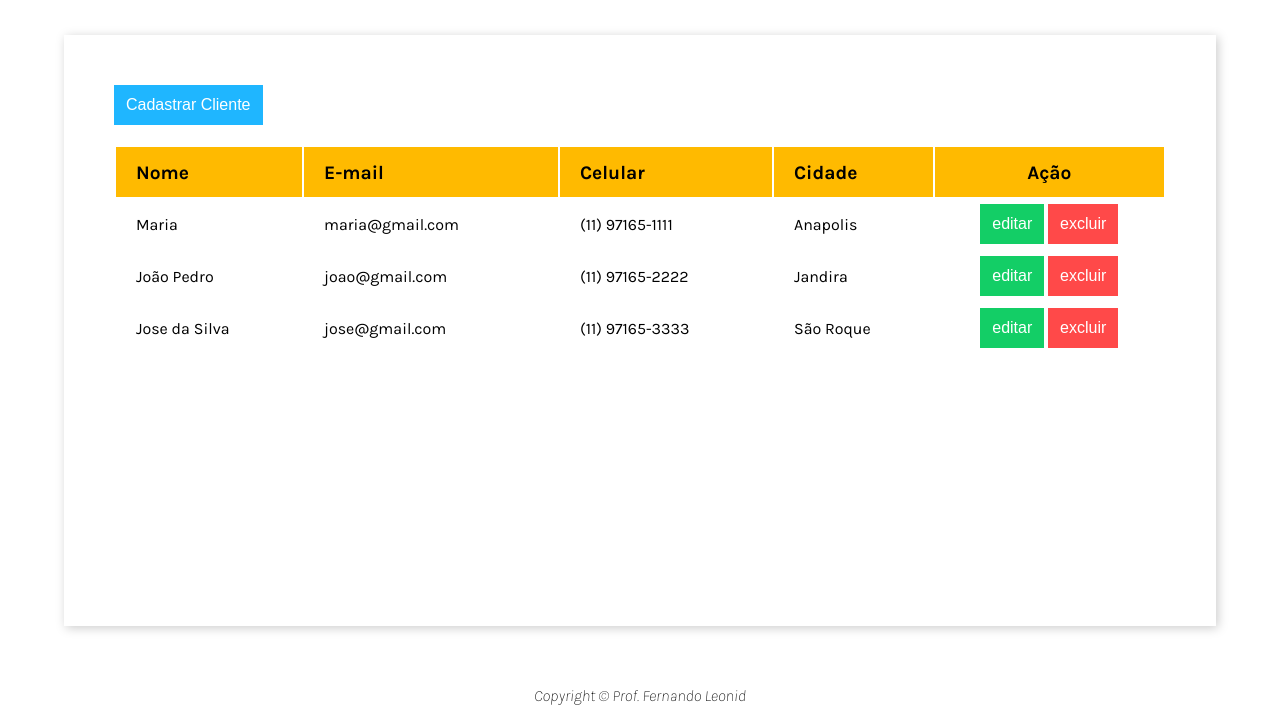
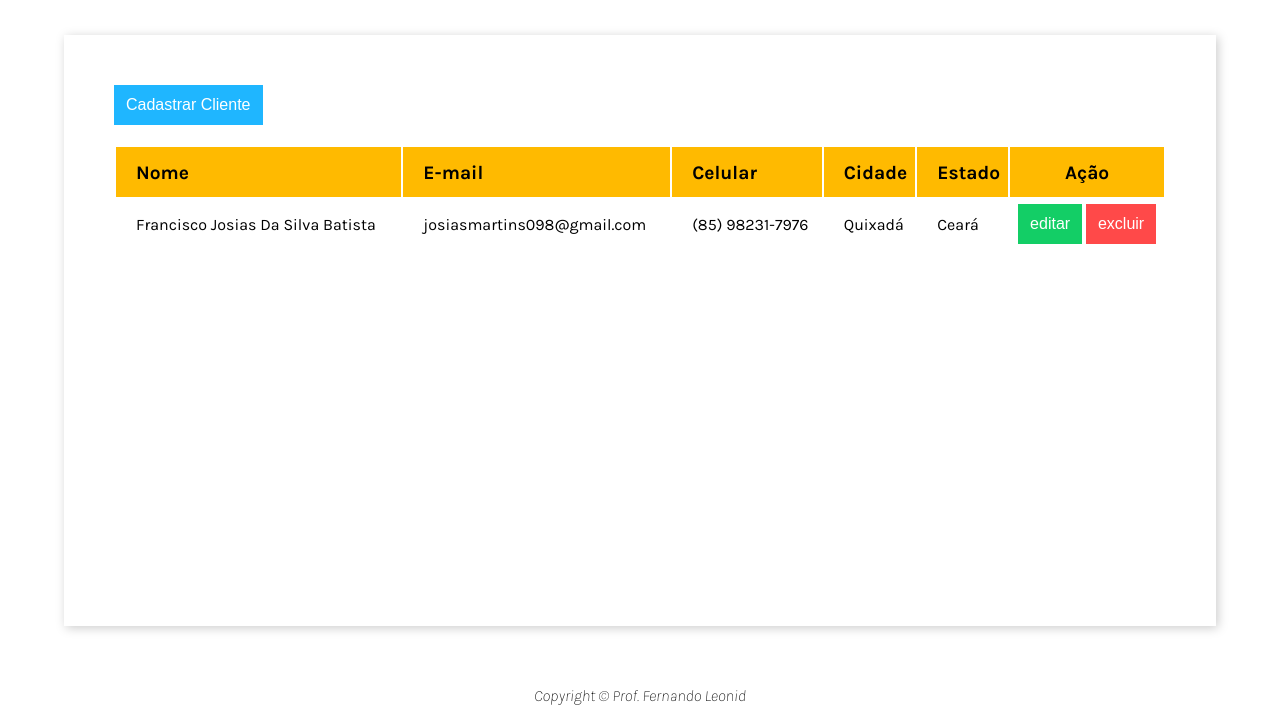
Before and after one commit to josiasdev/crudJavaScript, a plain HTML site: page frontEnd/index.html in a window 1280 px wide. Shown: the part 75-800 px from the top of the page. Drawn offline with Linux system fonts and the light colour scheme.

Commit message:
feat: apaguei alguns clientes e adicionei estado

```diff
--- a/frontEnd/index.html
+++ b/frontEnd/index.html
@@ -26,35 +26,17 @@
                     <th>E-mail</th>
                     <th>Celular</th>
                     <th>Cidade</th>
+                    <th>Estado</th>
                     <th>Ação</th>
                 </tr>
             </thead>
             <tbody>
                 <tr>
-                    <td>Maria</td>
-                    <td>maria@gmail.com</td>
-                    <td>(11) 97165-1111</td>
-                    <td>Anapolis</td>
-                    <td>
-                        <button type="button" class="button green">editar</button>
-                        <button type="button" class="button red">excluir</button>
-                    </td>
-                </tr>
-                <tr>
-                    <td>João Pedro</td>
-                    <td>joao@gmail.com</td>
-                    <td>(11) 97165-2222</td>
-                    <td>Jandira</td>
-                    <td>
-                        <button type="button" class="button green">editar</button>
-                        <button type="button" class="button red">excluir</button>
-                    </td>
-                </tr>
-                <tr>
-                    <td>Jose da Silva</td>
-                    <td>jose@gmail.com</td>
-                    <td>(11) 97165-3333</td>
-                    <td>São Roque</td>
+                    <td>Francisco Josias Da Silva Batista</td>
+                    <td>josiasmartins098@gmail.com</td>
+                    <td>(85) 98231-7976</td>
+                    <td>Quixadá</td>
+                    <td>Ceará</td>
                     <td>
                         <button type="button" class="button green">editar</button>
                         <button type="button" class="button red">excluir</button>
```
